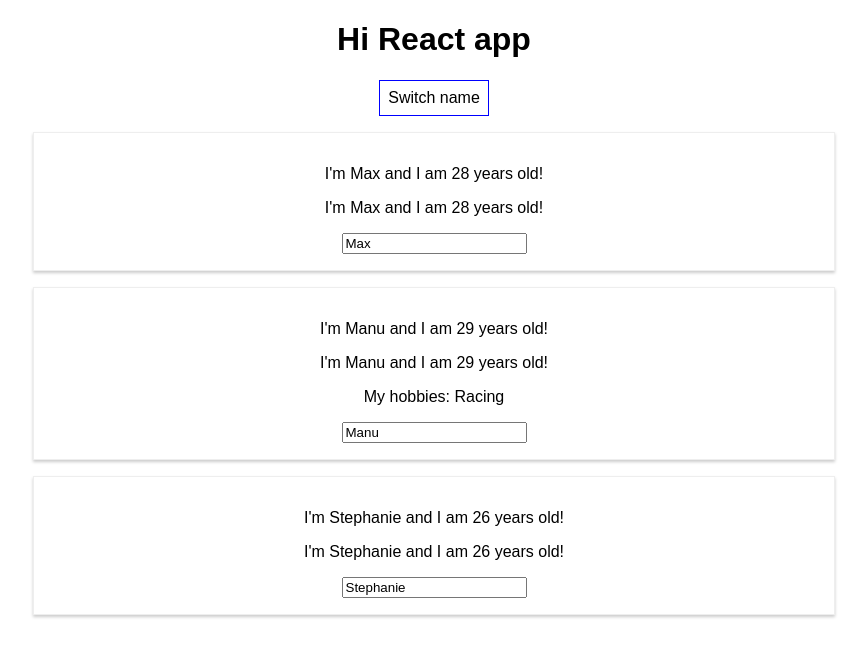
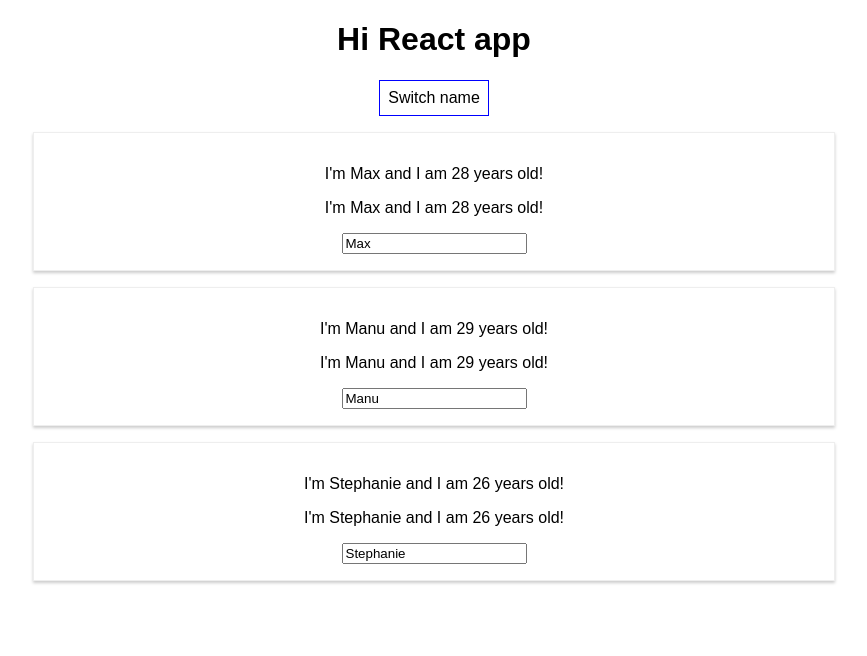
Before and after one commit to eg-dot/react-complete-guide, a React (Create React App) app: page / in a window 1280 px wide. Both pictures are taken after a click on the button "Switch name". Shown: the top 656 px of the page, without its empty margins (206-1073 px from the left). Built offline with nearby package versions, Linux system fonts and the light colour scheme.

Commit message:
class 56

```diff
--- a/src/App.js
+++ b/src/App.js
@@ -55,17 +55,11 @@
     if (this.state.showPersons){
       persons = (
         <div>
-          <Person
-            name={this.state.persons[0].name}
-            age={this.state.persons[0].age}/>
-          <Person
-            name={this.state.persons[1].name}
-            age={this.state.persons[1].age}
-            click={this.switchNameHandler.bind(this, 'Max!')}
-            changed={this.nameChangedHandler}>My hobbies: Racing</Person>
-          <Person
-            name={this.state.persons[2].name}
-            age={this.state.persons[2].age}/>
+          {this.state.persons.map(person => {
+            return <Person
+            name={person.name}
+            age={person.age}/>
+          })}
         </div>
       );
     }
```
